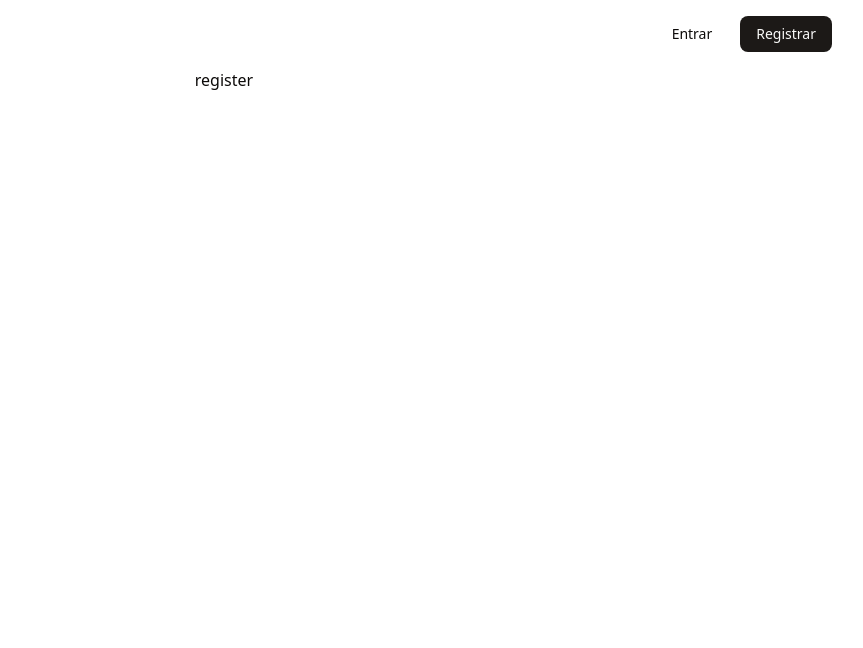
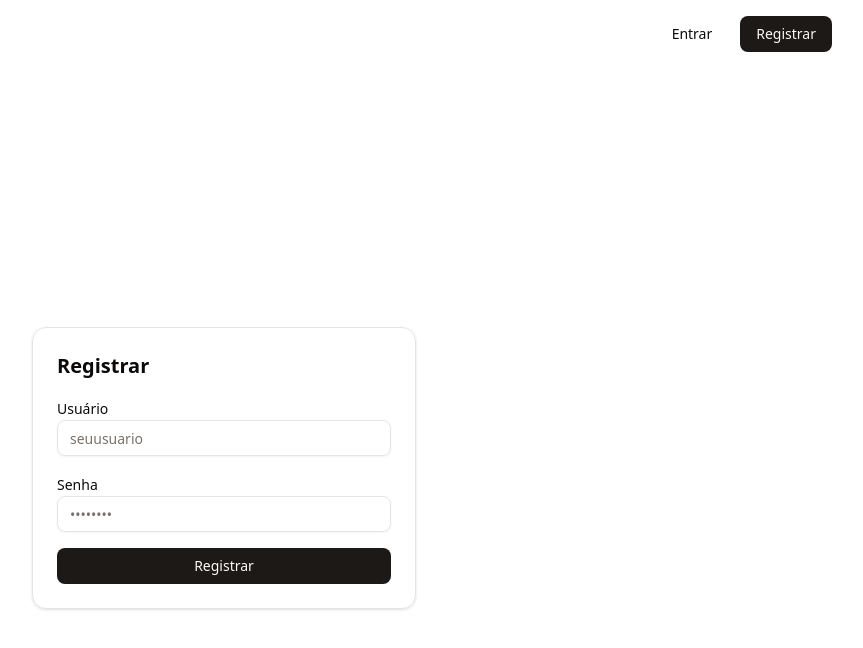
Before and after one commit to atluixx/desafio-cade-consig-luiz-miranda, a Next.js app in the folder upload-contratos/: page /register in a window 1280 px wide. Shown: the top 648 px of the page, without its empty margins (416-1279 px from the left). Built offline with nearby package versions, Linux system fonts and the light colour scheme.

Commit message:
chore: created /api/auth/authenticated for authentication validation

```diff
--- a/upload-contratos/app/(public)/login/page.tsx
+++ b/upload-contratos/app/(public)/login/page.tsx
@@ -1,5 +1,59 @@
-import type { JSX } from "react";
+"use client";
+
+import type { JSX, FormEvent } from "react";
+import { useState } from "react";
+import axios from "axios";
+import toast from "react-hot-toast";
+import { Button } from "@/components/ui/button";
+import { Input } from "@/components/ui/input";
 
 export default function Login(): JSX.Element {
-  return <div>login</div>;
+  const [usuario, setUsuario] = useState("");
+  const [senha, setSenha] = useState("");
+  const [loading, setLoading] = useState(false);
+
+  const handleSubmit = async (e: FormEvent) => {
+    e.preventDefault();
+    setLoading(true);
+
+    try {
+      await axios.post("/api/auth/login", { usuario, senha }, { withCredentials: true });
+
+      toast.success("Login realizado com sucesso! 🎉");
+      window.location.href = "/dashboard";
+      // eslint-disable-next-line @typescript-eslint/no-explicit-any
+    } catch (err: any) {
+      toast.error(err?.response?.data?.message ?? "Não foi possível fazer login. Verifique suas credenciais.");
+    } finally {
+      setLoading(false);
+    }
+  };
+
+  return (
+    <main className="min-h-screen w-full flex items-center justify-center">
+      <form onSubmit={handleSubmit} className="w-full max-w-sm space-y-4 border rounded-xl p-6 shadow">
+        <h1 className="text-xl font-semibold">Entrar</h1>
+
+        <div className="space-y-1">
+          <label className="text-sm font-medium">Usuário</label>
+          <Input required placeholder="usuario" value={usuario} onChange={(e) => setUsuario(e.target.value)} />
+        </div>
+
+        <div className="space-y-1">
+          <label className="text-sm font-medium">Senha</label>
+          <Input
+            type="password"
+            required
+            placeholder="••••••••"
+            value={senha}
+            onChange={(e) => setSenha(e.target.value)}
+          />
+        </div>
+
+        <Button className="w-full" disabled={loading}>
+          {loading ? "Entrando..." : "Entrar"}
+        </Button>
+      </form>
+    </main>
+  );
 }
--- a/upload-contratos/app/(public)/register/page.tsx
+++ b/upload-contratos/app/(public)/register/page.tsx
@@ -1,5 +1,60 @@
-import type { JSX } from "react";
+"use client";
+
+import type { JSX, FormEvent } from "react";
+import { useState } from "react";
+import axios from "axios";
+import toast from "react-hot-toast";
+import { Button } from "@/components/ui/button";
+import { Input } from "@/components/ui/input";
 
 export default function Register(): JSX.Element {
-  return <div>register</div>;
+  const [usuario, setUsuario] = useState("");
+  const [senha, setSenha] = useState("");
+  const [loading, setLoading] = useState(false);
+
+  const handleSubmit = async (e: FormEvent) => {
+    e.preventDefault();
+    setLoading(true);
+
+    try {
+      await axios.post("/api/register", { usuario, senha }, { withCredentials: true });
+
+      toast.success("Conta criada com sucesso! 🎉");
+
+      window.location.href = "/dashboard";
+      // eslint-disable-next-line @typescript-eslint/no-explicit-any
+    } catch (err: any) {
+      toast.error(err?.response?.data?.message ?? "Não foi possível criar sua conta.");
+    } finally {
+      setLoading(false);
+    }
+  };
+
+  return (
+    <main className="min-h-screen w-full flex items-center justify-center">
+      <form onSubmit={handleSubmit} className="w-full max-w-sm space-y-4 border rounded-xl p-6 shadow">
+        <h1 className="text-xl font-semibold">Registrar</h1>
+
+        <div className="space-y-1">
+          <label className="text-sm font-medium">Usuário</label>
+          <Input required placeholder="seuusuario" value={usuario} onChange={(e) => setUsuario(e.target.value)} />
+        </div>
+
+        <div className="space-y-1">
+          <label className="text-sm font-medium">Senha</label>
+          <Input
+            type="password"
+            required
+            placeholder="••••••••"
+            value={senha}
+            onChange={(e) => setSenha(e.target.value)}
+          />
+        </div>
+
+        <Button className="w-full" disabled={loading}>
+          {loading ? "Registrando..." : "Registrar"}
+        </Button>
+      </form>
+    </main>
+  );
 }
--- /dev/null
+++ b/upload-contratos/app/api/auth/authenticated/route.ts
@@ -0,0 +1,14 @@
+import { NextRequest, NextResponse } from "next/server";
+
+export async function GET(req: NextRequest) {
+  const token = req.cookies.get("access_token")?.value;
+  const authenticated = Boolean(token);
+  const status = authenticated ? 200 : 401;
+
+  return NextResponse.json(
+    {
+      authenticated,
+    },
+    { status },
+  );
+}
--- a/upload-contratos/app/api/auth/login/route.ts
+++ b/upload-contratos/app/api/auth/login/route.ts
@@ -37,7 +37,7 @@ export const POST = async (req: NextRequest) => {
   try {
     const { data } = await api.post("/login", body);
 
-    const token = data?.token;
+    const token = data?.access_token;
 
     if (!token)
       return NextResponse.json({ usuario: null, message: "Token não retornado", error: true }, { status: 500 });
--- a/upload-contratos/app/components/Header.tsx
+++ b/upload-contratos/app/components/Header.tsx
@@ -1,11 +1,26 @@
+"use client";
+
 import { JSX } from "react";
 import { Button } from "@/components/ui/button";
 
 export default function Header(): JSX.Element {
   return (
     <header className="w-full px-8 py-4 flex justify-end gap-3">
-      <Button variant="ghost">Entrar</Button>
-      <Button>Registrar</Button>
+      <Button
+        variant="ghost"
+        onClick={() => {
+          window.location.href = "/login";
+        }}
+      >
+        Entrar
+      </Button>
+      <Button
+        onClick={() => {
+          window.location.href = "/register";
+        }}
+      >
+        Registrar
+      </Button>
     </header>
   );
 }
--- a/upload-contratos/app/layout.tsx
+++ b/upload-contratos/app/layout.tsx
@@ -3,6 +3,7 @@ import { Geist, Geist_Mono } from "next/font/google";
 import "./globals.css";
 import { ThemeProvider } from "next-themes";
 import Header from "./components/Header";
+import { Toaster } from "react-hot-toast";
 
 const geistSans = Geist({
   variable: "--font-geist-sans",
@@ -28,9 +29,11 @@ export default function RootLayout({
     <html lang="en" suppressHydrationWarning>
       <body className={`${geistSans.variable} ${geistMono.variable} antialiased`}>
         <ThemeProvider enableSystem defaultTheme="system" attribute="class">
-          <div className="flex flex-col items-center h-screen w-screen">
+          <div className="flex flex-col items-center h-screen w-screen overflow-hidden">
             <Header />
             {children}
+
+            <Toaster position="top-center" />
           </div>
         </ThemeProvider>
       </body>
--- /dev/null
+++ b/upload-contratos/components/ui/input.tsx
@@ -0,0 +1,21 @@
+import * as React from "react"
+
+import { cn } from "@/lib/utils"
+
+function Input({ className, type, ...props }: React.ComponentProps<"input">) {
+  return (
+    <input
+      type={type}
+      data-slot="input"
+      className={cn(
+        "file:text-foreground placeholder:text-muted-foreground selection:bg-primary selection:text-primary-foreground dark:bg-input/30 border-input h-9 w-full min-w-0 rounded-md border bg-transparent px-3 py-1 text-base shadow-xs transition-[color,box-shadow] outline-none file:inline-flex file:h-7 file:border-0 file:bg-transparent file:text-sm file:font-medium disabled:pointer-events-none disabled:cursor-not-allowed disabled:opacity-50 md:text-sm",
+        "focus-visible:border-ring focus-visible:ring-ring/50 focus-visible:ring-[3px]",
+        "aria-invalid:ring-destructive/20 dark:aria-invalid:ring-destructive/40 aria-invalid:border-destructive",
+        className
+      )}
+      {...props}
+    />
+  )
+}
+
+export { Input }
```
